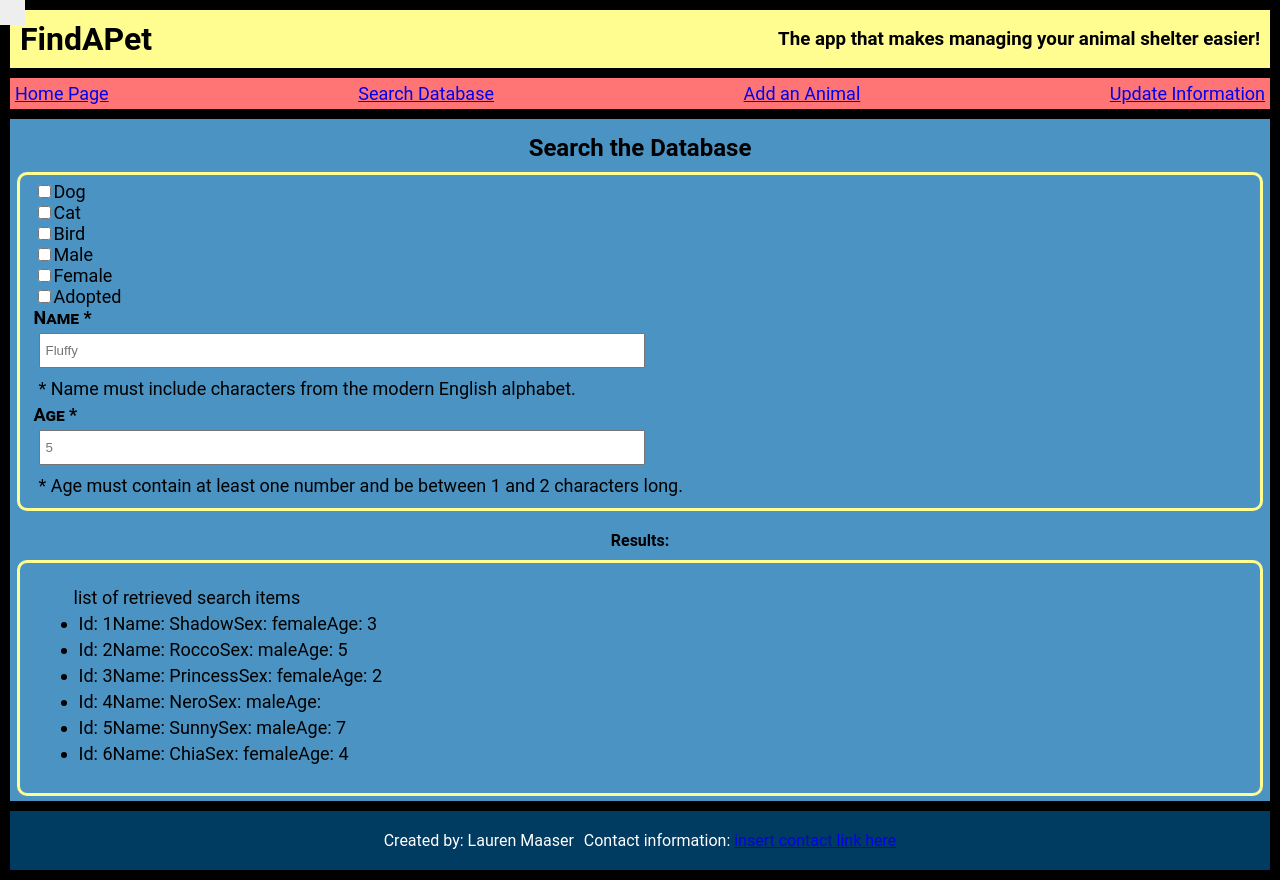
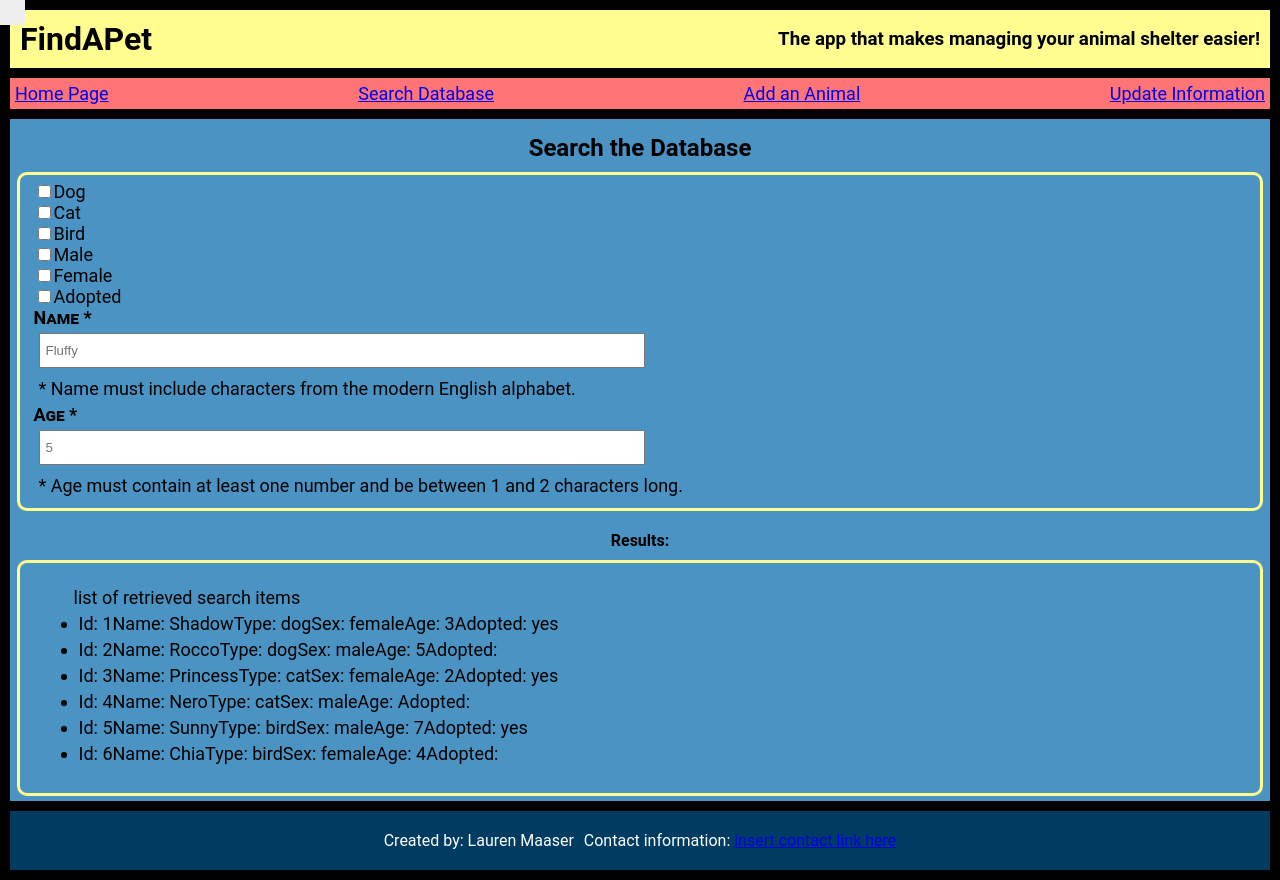
Before and after one commit to Lmcmaaser/find-a-pet-app, a React (Create React App) app: page /search in a window 1280 px wide. Built offline with nearby package versions, Linux system fonts and the light colour scheme.

Commit message:
changed variable

```diff
--- a/src/Search/Search.js
+++ b/src/Search/Search.js
@@ -49,30 +49,30 @@ export default class Search extends React.Component {
 
   updateAdopted(filter) {
     this.setState({
-      adopted: filter,
+      adopted: filter
     })
 
   }
   updatePetType(filter) {
     this.setState({
-      petType: filter,
+      pet_type: filter
     })
   }
   updateSex(filter) {
     this.setState({
-      sex: filter,
+      sex: filter
     })
   }
 
   updateName(filter) {
     this.setState({
-      name: filter,
+      name: filter
     })
   }
 
   updateAge(filter) {
     this.setState({
-      age: filter,
+      age: filter
     })
   }
 
@@ -188,12 +188,14 @@ export default class Search extends React.Component {
           <h4>Results:</h4>
           <div className="results-list">
             <ul>list of retrieved search items
-              {filteredPets.map((filter) =>
-                <li key={filter.id}>
-                  Id: {filter.id}
-                  Name: {filter.name}
-                  Sex: {filter.sex}
-                  Age: {filter.age}
+              {filteredPets.map((pet) =>
+                <li key={pet.id}>
+                  Id: {pet.id}
+                  Name: {pet.name}
+                  Type: {pet.pet_type}
+                  Sex: {pet.sex}
+                  Age: {pet.age}
+                  Adopted: {pet.adopted}
                 </li>
               )}
             </ul>
```
